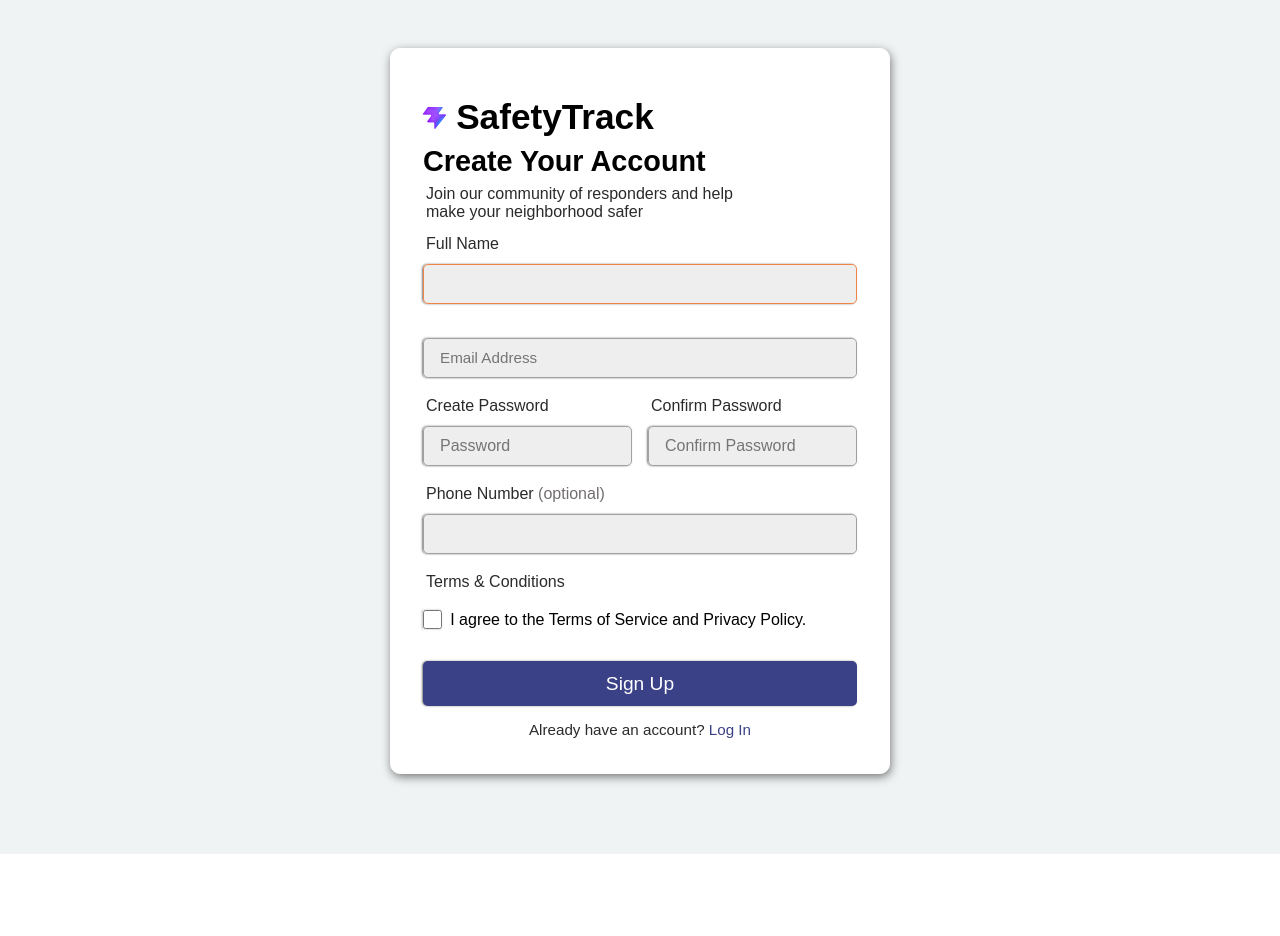
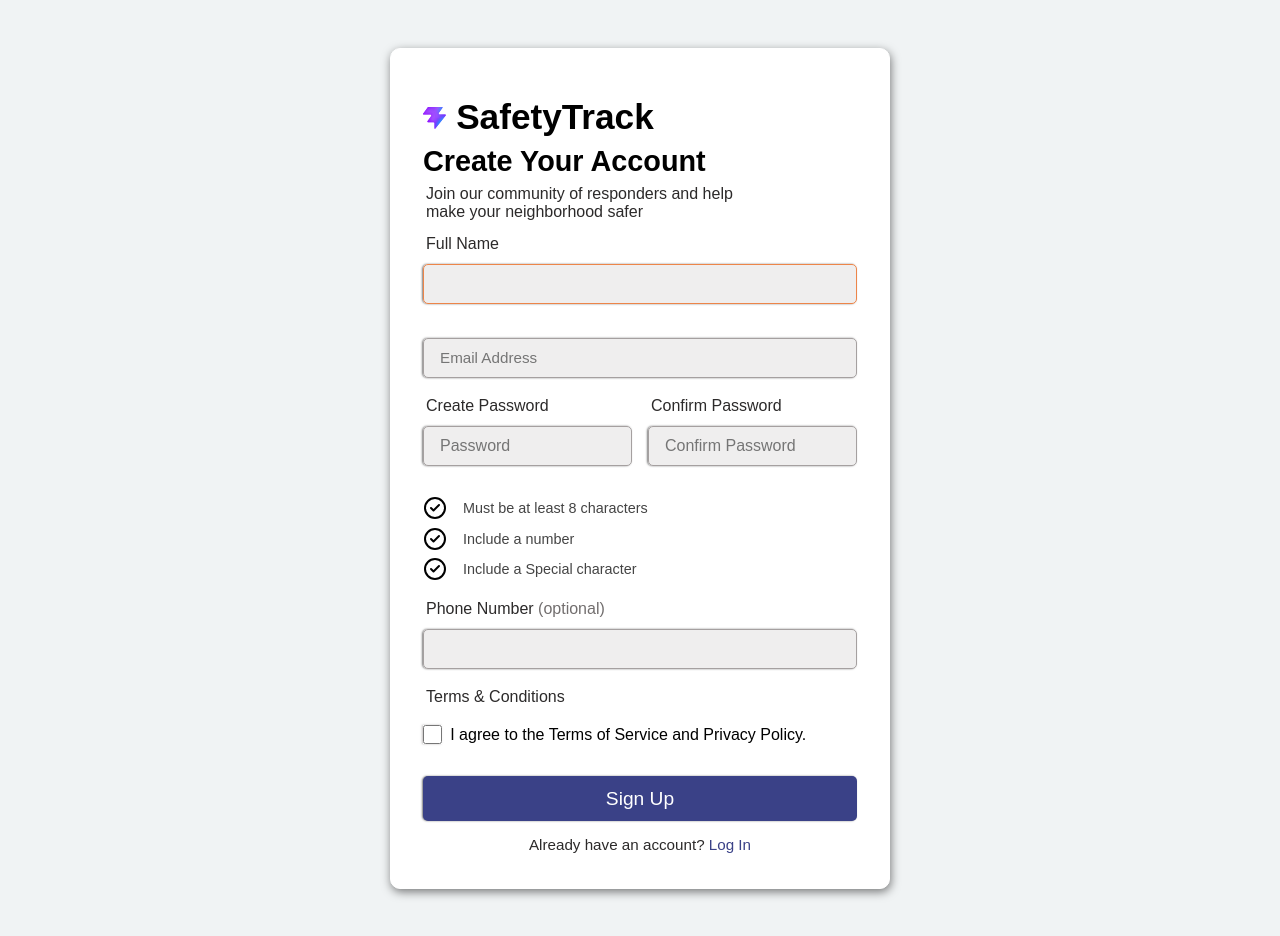
Before and after one commit to CivicShields/CivicShield, a React (Vite) app in the folder frontend /: page /register in a window 1280 px wide. Shown: the top 936 px of the page. Before the commit the page ends 854 px from the top, so only its background shows below. Built offline with nearby package versions, Linux system fonts and the light colour scheme.

Commit message:
Added password strength verification to the registration form

```diff
--- a/frontend /src/pages/incident_report/IncidentReport.jsx
+++ b/frontend /src/pages/incident_report/IncidentReport.jsx
@@ -65,8 +65,6 @@ function IncidentReport() {
       </option>
     );
   });
-
-  const arrow = <span>&rarr;</span>;
 
   return (
     <>
@@ -156,8 +154,9 @@ function IncidentReport() {
           <div className={styles.srButtonDiv}>
             <Link to="/policy">Privacy Policy & Data use</Link>
             <Button
-              name={loading ? "Submitting report..." : `Submit Report ${arrow}`}
+              name={loading ? "Submitting report..." : "Submit Report →"}
               classStyle={styles.srButton}
+              disabled={loading}
             />
           </div>
           {error && <p style={{ color: "red" }}>{error}</p>}
--- a/frontend /src/pages/settings/sub_setting_pages/security_setting/SecurityPage.jsx
+++ b/frontend /src/pages/settings/sub_setting_pages/security_setting/SecurityPage.jsx
@@ -28,6 +28,19 @@ function SecurityPage() {
     if (form.newPassword !== form.confirmNew) {
       return setError("New passwords do not match");
     }
+    if (check.character !== true) {
+      return setError("Password doesnt meet should be at least 8 characters");
+    }
+    if (check.special !== true) {
+      return setError(
+        "Password doesnt meet should contain at least one special characters i.e.!@#%$*",
+      );
+    } else if (check.number !== true) {
+      return setError(
+        "Password doesnt meet should be contain at least one number",
+      );
+    }
+
     try {
       await changePassword(form.oldPassword, form.newPassword);
       setSuccess("Password updated!");
--- a/frontend /src/pages/sign_up/SignUp.jsx
+++ b/frontend /src/pages/sign_up/SignUp.jsx
@@ -1,5 +1,6 @@
 import { useState } from "react";
 import { useAuth } from "../../contexts/AuthContext";
+import { CheckCircle2Icon } from "lucide-react";
 import { Link, useNavigate, useLocation } from "react-router-dom";
 import styles from "./SignUp.module.css";
 import logo from "/favicon.svg";
@@ -17,6 +18,11 @@ function SignUp() {
   });
   const [error, setError] = useState("");
   const [loading, setLoading] = useState(false);
+  const [check, setCheck] = useState({
+    character: false,
+    number: false,
+    special: false,
+  });
 
   const handleChange = (e) => {
     setForm({ ...form, [e.target.name]: e.target.value });
@@ -30,6 +36,19 @@ function SignUp() {
 
     if (form.password !== form.confirmPassword) {
       return setError("Passwords do not match");
+    }
+
+    if (check.character !== true) {
+      return setError("Password doesnt meet should be at least 8 characters");
+    }
+    if (check.special !== true) {
+      return setError(
+        "Password doesnt meet should contain at least one special characters i.e.!@#%$*",
+      );
+    } else if (check.number !== true) {
+      return setError(
+        "Password doesnt meet should be contain at least one number",
+      );
     }
 
     setLoading(true);
@@ -82,7 +101,15 @@ function SignUp() {
               type="password"
               placeholder="Password"
               value={form.password}
-              onChange={handleChange}
+              onChange={(e) => {
+                const val = e.target.value;
+                setCheck({
+                  character: val.length >= 8,
+                  number: /[0-9]/.test(val),
+                  special: /[!@#$%^&*]/.test(val),
+                });
+                setForm({ ...form, password: val });
+              }}
               required
             />
           </div>
@@ -97,6 +124,29 @@ function SignUp() {
               onChange={handleChange}
               required
             />
+          </div>
+        </div>
+        <div className={styles.passcheck}>
+          <div>
+            <CheckCircle2Icon
+              size={24}
+              color={check.character ? "green" : "black"}
+            />{" "}
+            &nbsp; Must be at least 8 characters
+          </div>
+          <div>
+            <CheckCircle2Icon
+              size={24}
+              color={check.number ? "green" : "black"}
+            />{" "}
+            &nbsp; Include a number
+          </div>
+          <div>
+            <CheckCircle2Icon
+              size={24}
+              color={check.special ? "green" : "black"}
+            />
+            &nbsp; Include a Special character
           </div>
         </div>
         <p>
--- a/frontend /src/pages/sign_up/SignUp.module.css
+++ b/frontend /src/pages/sign_up/SignUp.module.css
@@ -178,6 +178,21 @@
   text-decoration: underline;
 }
 
+/* Password requirements checklist */
+.passcheck {
+  width: 100%;
+  margin: 0.5rem 0 1rem;
+}
+
+.passcheck div {
+  display: flex;
+  align-items: center;
+  gap: 0.5rem;
+  margin-top: 0.4rem;
+  font-size: 0.9rem;
+  color: #444;
+}
+
 /* small screen adjustments */
 @media (max-width: 480px) {
   .signupContainer form {
```
